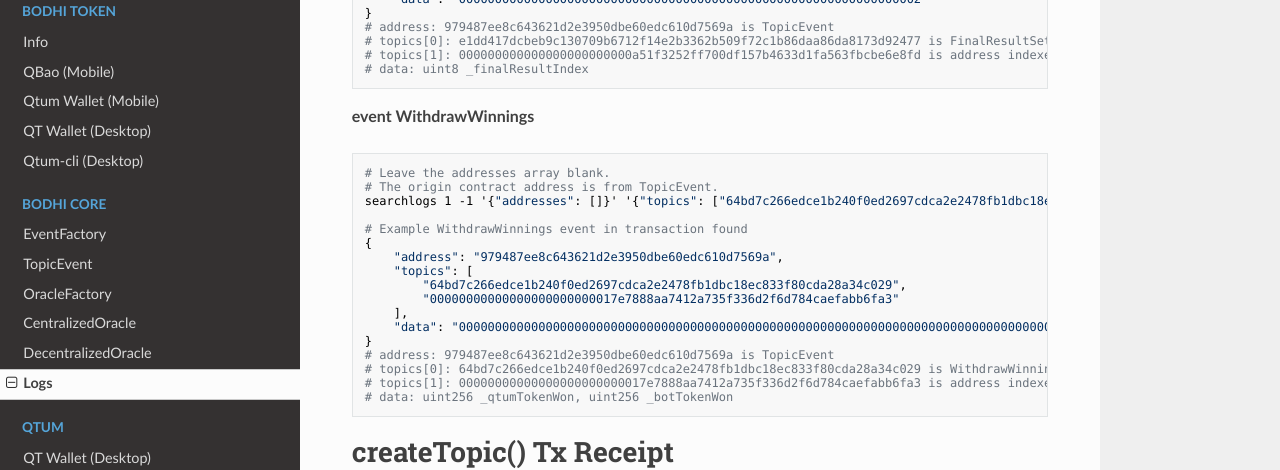
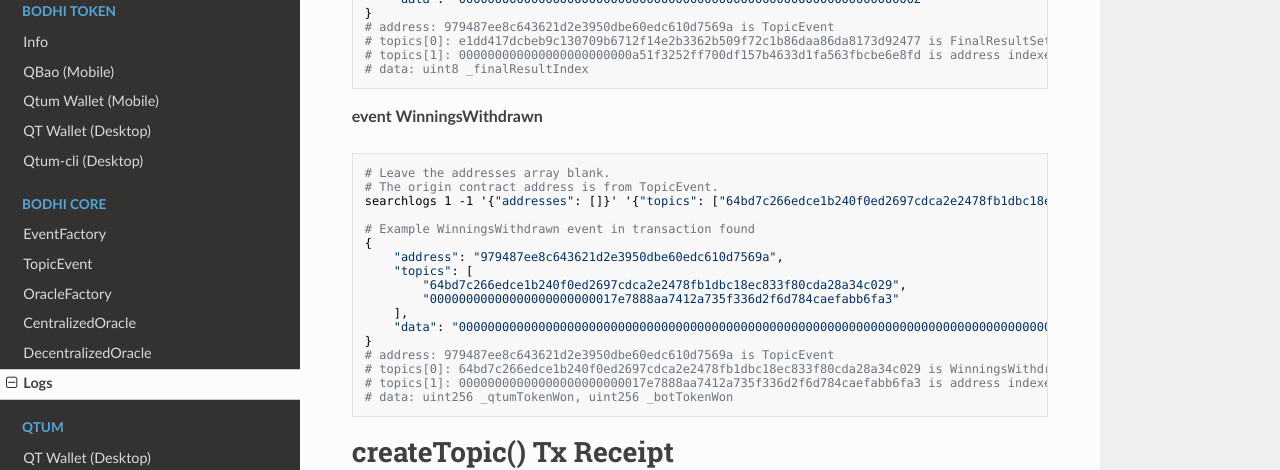
Before and after one commit to bodhiproject/wiki, an MkDocs documentation site: the page built from docs/bodhi_core/logs.md, in a window 1280 px wide and 900 px high, scrolled down 2955 px. Shown: the part 151-621 px from the top of the window. Built offline with MkDocs 1.6.1, drawn with Linux system fonts in a browser that asks for light colours; nearby versions of some CDN libraries; comment, search, counter and statistics services are not loaded; old or Windows-style settings are respelled for this version of MkDocs; some of the changed text lies outside the part shown.

Commit message:
Fix winnings withdrawn event name

```diff
--- a/docs/bodhi_core/logs.md
+++ b/docs/bodhi_core/logs.md
@@ -183,13 +183,13 @@
     # topics[1]: 000000000000000000000000a51f3252ff700df157b4633d1fa563fbcbe6e8fd is address indexed _eventAddress
     # data: uint8 _finalResultIndex
 
-**event WithdrawWinnings**
+**event WinningsWithdrawn**
 
     # Leave the addresses array blank.
     # The origin contract address is from TopicEvent.
     searchlogs 1 -1 '{"addresses": []}' '{"topics": ["64bd7c266edce1b240f0ed2697cdca2e2478fb1dbc18ec833f80cda28a34c029"]}'
 
-    # Example WithdrawWinnings event in transaction found
+    # Example WinningsWithdrawn event in transaction found
     {
         "address": "979487ee8c643621d2e3950dbe60edc610d7569a",
         "topics": [
@@ -199,7 +199,7 @@
         "data": "0000000000000000000000000000000000000000000000000000000000000000000000000000000000000000000000000000000000000000000000037e11d600"
     }
     # address: 979487ee8c643621d2e3950dbe60edc610d7569a is TopicEvent
-    # topics[0]: 64bd7c266edce1b240f0ed2697cdca2e2478fb1dbc18ec833f80cda28a34c029 is WithdrawWinnings event
+    # topics[0]: 64bd7c266edce1b240f0ed2697cdca2e2478fb1dbc18ec833f80cda28a34c029 is WinningsWithdrawn event
     # topics[1]: 00000000000000000000000017e7888aa7412a735f336d2f6d784caefabb6fa3 is address indexed _winner
     # data: uint256 _qtumTokenWon, uint256 _botTokenWon
 
@@ -782,7 +782,7 @@
     # topics[2]: 00000000000000000000000017e7888aa7412a735f336d2f6d784caefabb6fa3 is address indexed _to
     # data: uint256 _value
 
-log event 2: `WithdrawWinnings` event in `TopicEvent`
+log event 2: `WinningsWithdrawn` event in `TopicEvent`
 
     {
         "address": "979487ee8c643621d2e3950dbe60edc610d7569a",
@@ -793,6 +793,6 @@
         "data": "0000000000000000000000000000000000000000000000000000000000000000000000000000000000000000000000000000000000000000000000037e11d600"
     }
     # address: 979487ee8c643621d2e3950dbe60edc610d7569a is TopicEvent
-    # topics[0]: 64bd7c266edce1b240f0ed2697cdca2e2478fb1dbc18ec833f80cda28a34c029 is WithdrawWinnings event
+    # topics[0]: 64bd7c266edce1b240f0ed2697cdca2e2478fb1dbc18ec833f80cda28a34c029 is WinningsWithdrawn event
     # topics[1]: 00000000000000000000000017e7888aa7412a735f336d2f6d784caefabb6fa3 is address indexed _winner
     # data: uint256 _qtumTokenWon, uint256 _botTokenWon
```
